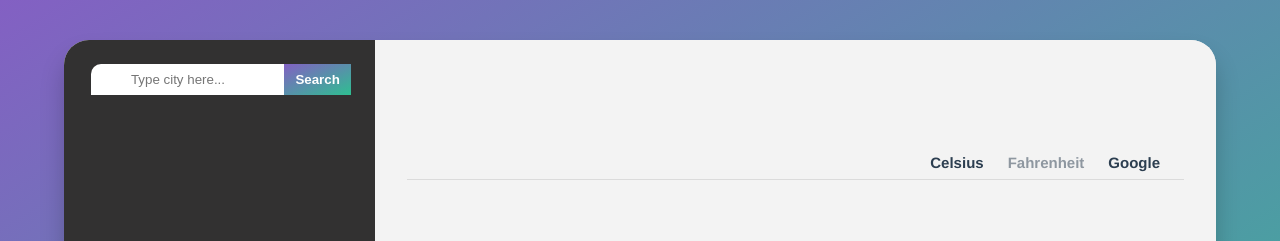
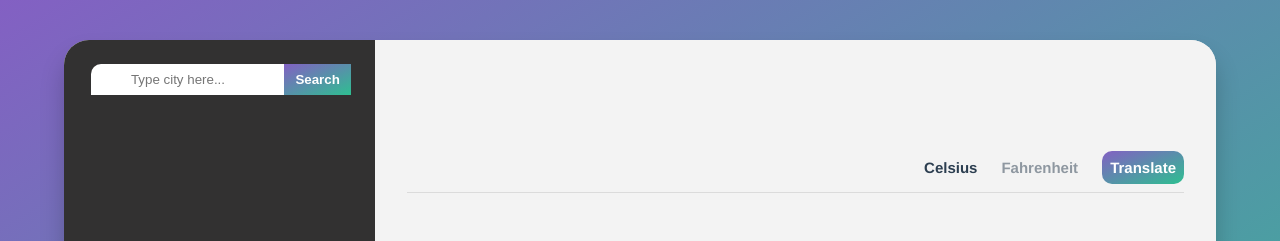
Before and after one commit to theogilardo/weather-app, a Vue app: page / in a window 1280 px wide. Shown: the top 241 px of the page. Built offline with nearby package versions, Linux system fonts and the light colour scheme; no server answers.

Commit message:
Ading traduction btn transition effects

```diff
--- a/src/components/Dashboard/Navbar.vue
+++ b/src/components/Dashboard/Navbar.vue
@@ -14,9 +14,9 @@
         :class="{ active: !isActive }"
         @click="setFahrenheit"
       >Fahrenheit</h2>
-      <h2 @click="activeTrad" :class="{showtrad: tradActive}">Google</h2>
-      <div v-show="tradActive" id="google_translate_element"></div>
+      <h2 class="translate" @click="activeTrad">Translate</h2>
     </div>
+    <div :class="{showtrad: tradActive}" id="google_translate_element"></div>
   </div>
 </template>
 
@@ -69,12 +69,29 @@ export default {
 
 <style lang="scss" scoped>
 #google_translate_element {
-  opacity: 0.2;
-  // display: none;
+  opacity: 0;
+  width: 0%;
+  transform: translateX(100px);
+  text-align: right;
+  transition: opacity 0.5s linear, width 0.5s linear, transform 0.5s linear;
 }
 
 #google_translate_element.showtrad {
   opacity: 1;
+  width: 25%;
+  transform: translateX(0);
+}
+
+.translate {
+  background-image: linear-gradient(to right bottom, #8360c3, #2ebf91);
+  color: white;
+  padding: 0.5rem;
+  border-radius: 10px;
+  transition: all 0.4s;
+
+  &:hover {
+    transform: translateY(-1.3px);
+  }
 }
 
 .navbar {
--- a/src/components/Today/Search.vue
+++ b/src/components/Today/Search.vue
@@ -55,7 +55,6 @@ export default {
     padding: 0.5rem 2.5rem;
     height: 100%;
     border: none;
-    // border-radius: 10px;
     border-top-left-radius: 10px;
 
     &:focus {
@@ -72,8 +71,6 @@ export default {
     color: white;
     font-weight: 700;
     background-image: linear-gradient(to right bottom, #8360c3, #2ebf91);
-    // border-top-right-radius: 10px;
-    // border-bottom-right-radius: 10px;
 
     &:focus {
       outline: none;
```
